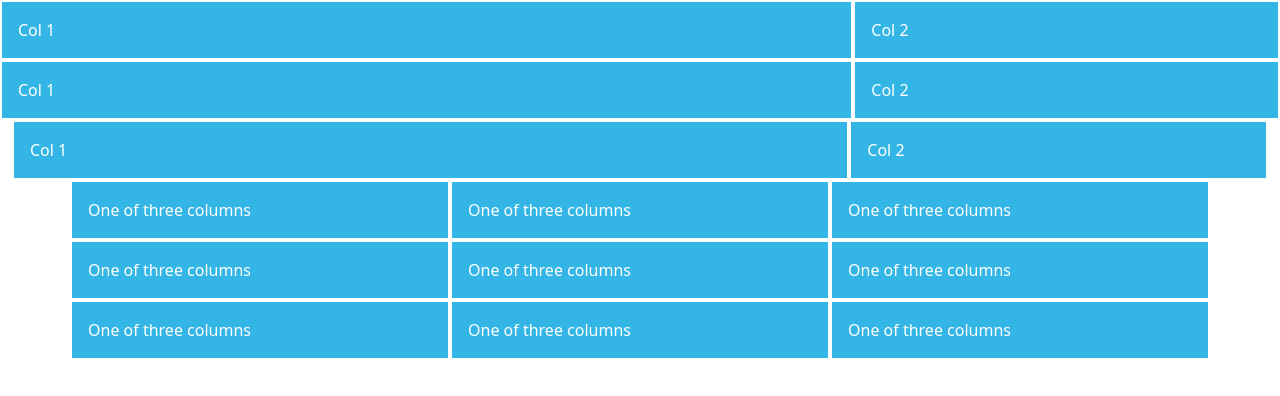
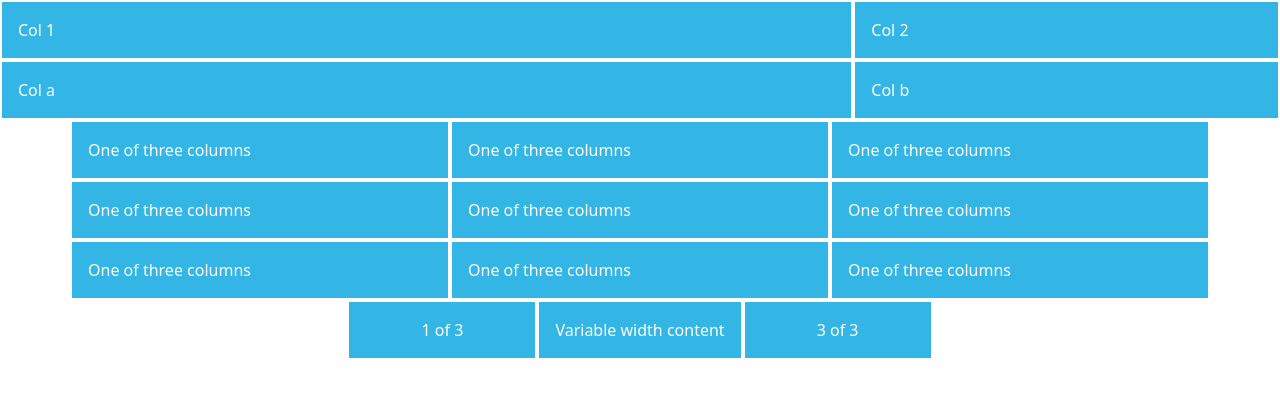
Before and after one commit to omerkaksi/bootstrap, a plain HTML site: page bootstrap-5.3.3-dist/index.html in a window 1280 px wide. Drawn offline with Linux system fonts and the light colour scheme.

Commit message:
Bootstrap grid studies

```diff
--- a/bootstrap-5.3.3-dist/index.html
+++ b/bootstrap-5.3.3-dist/index.html
@@ -22,13 +22,8 @@
 <div class="col-lg-4 col-md-6">Col 2</div>
     </div>
 <div class="row">
-<div class="col-lg-8 col-md-6">Col 1</div>
-<div class="col-lg-4 col-md-6">Col 2</div>
-    </div>
-<div class="container-fluid">
-        <div class="row">
-<div class="col-lg-8 col-md-6">Col 1</div>
-<div class="col-lg-4 col-md-6">Col 2</div>
+<div class="col-lg-8 col-md-6">Col a</div>
+<div class="col-lg-4 col-md-6">Col b</div>
     </div>
 </div>
 <div class="container">
@@ -66,6 +61,21 @@
     </div>
   </div>
 </div>
+
+<div class="container text-center">
+  <div class="row justify-content-md-center">
+    <div class="col col-lg-2">
+      1 of 3
+    </div>
+    <div class="col-md-auto">
+      Variable width content
+    </div>
+    <div class="col col-lg-2">
+      3 of 3
+    </div>
+  </div>
+</div>
+
     <script src="js/bootstrap.bundle.js"></script>
 </body>
 </html>
```
